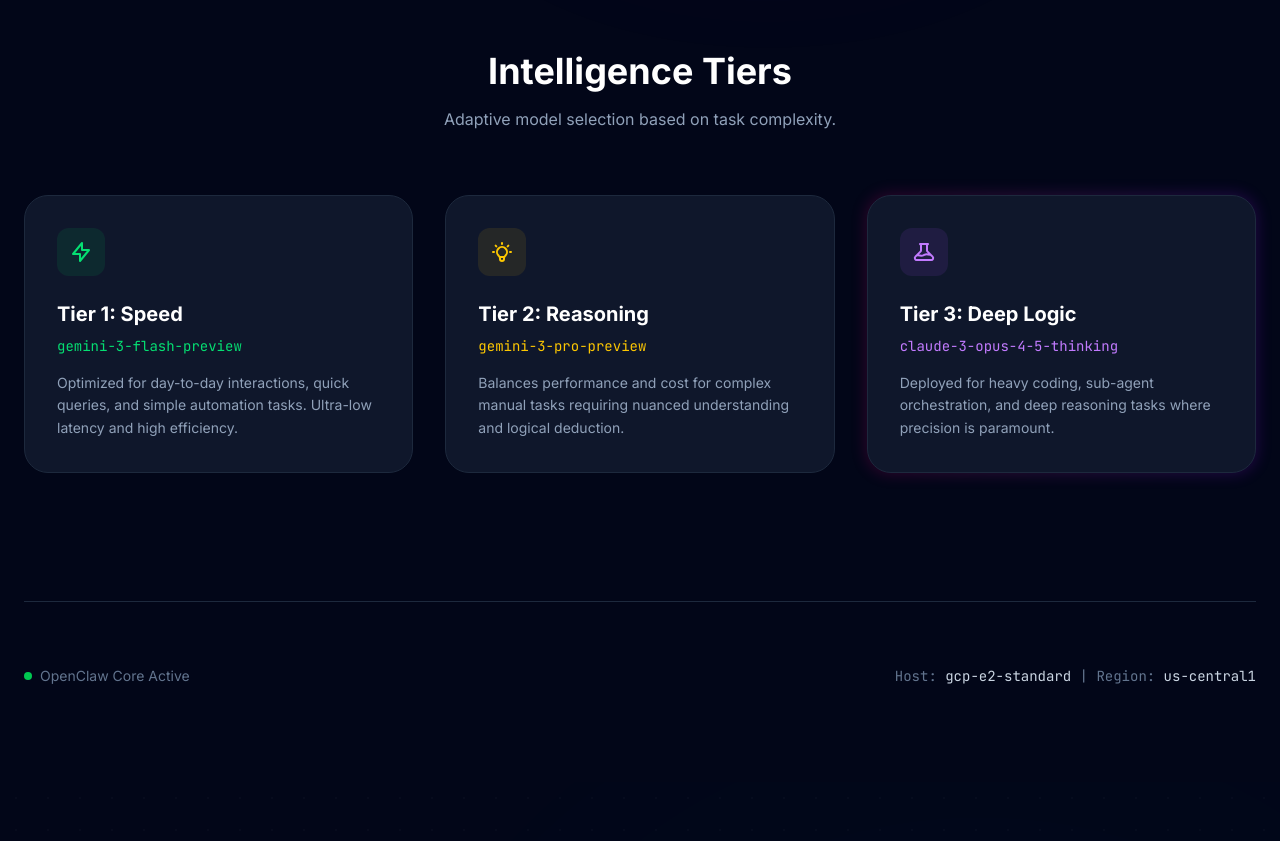
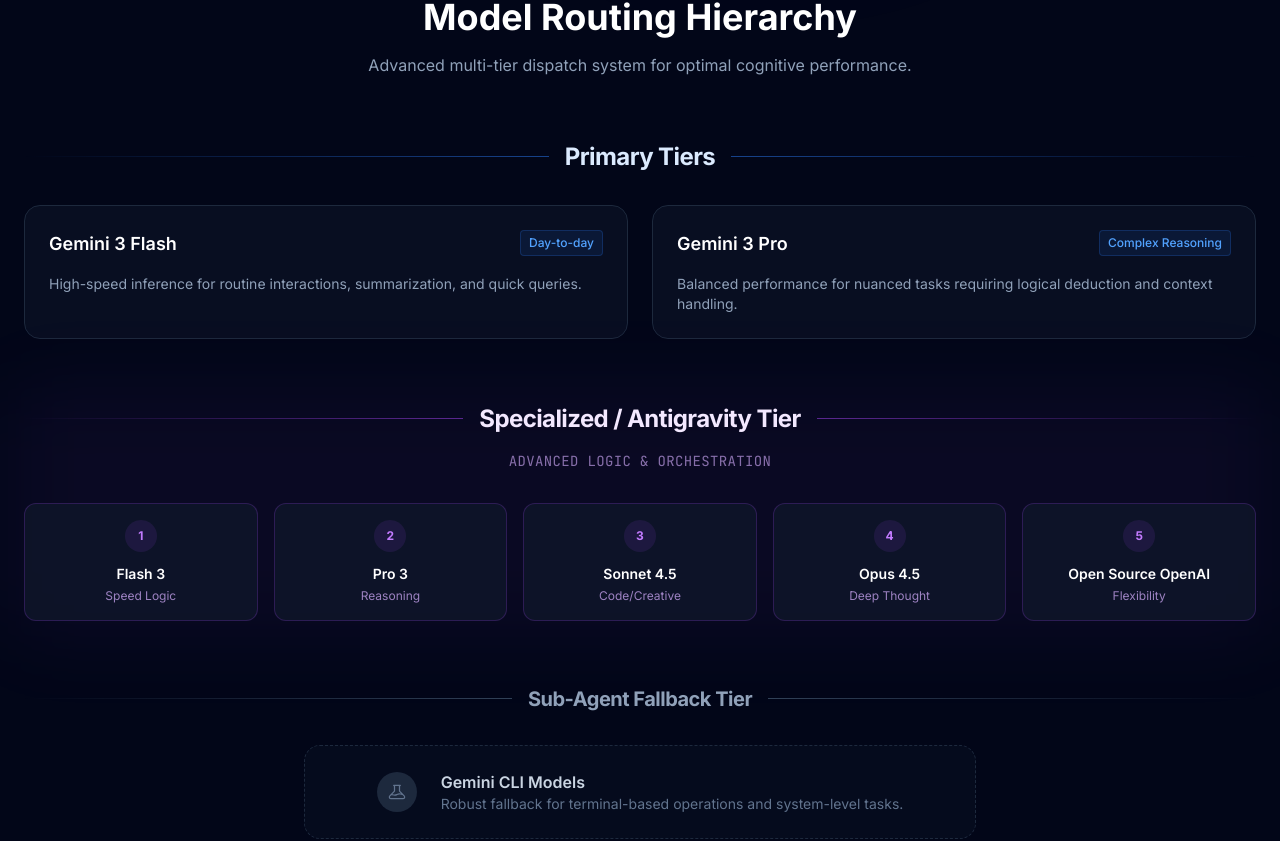
Before and after one commit to rwnm/wci-final, a Next.js app: page /openclaw-demo in a window 1280 px wide. Shown: the part 1003-1844 px from the top of the page. Built offline with nearby package versions, Linux system fonts and the light colour scheme.

Commit message:
refactor: update openclaw-demo with detailed model hierarchy and routing tiers

```diff
--- a/app/openclaw-demo/page.tsx
+++ b/app/openclaw-demo/page.tsx
@@ -9,19 +9,14 @@
 
       {/* Background Effects */}
       <div className="fixed inset-0 z-0 pointer-events-none">
-        <div className="absolute top-0 left-1/4 w-96 h-96 bg-blue-600/20 rounded-full blur-[128px] animate-pulse-glow" />
-        <div className="absolute bottom-0 right-1/4 w-96 h-96 bg-purple-600/20 rounded-full blur-[128px] animate-pulse-glow delay-1000" />
+        <div className="absolute top-0 left-1/4 w-96 h-96 bg-blue-600/10 rounded-full blur-[128px] animate-pulse-glow" />
+        <div className="absolute bottom-0 right-1/4 w-96 h-96 bg-purple-600/10 rounded-full blur-[128px] animate-pulse-glow delay-1000" />
       </div>
 
       <main className="relative z-10 max-w-7xl mx-auto px-6 py-24">
 
         {/* Hero Section */}
         <header className="mb-24 text-center animate-fade-in-up">
-          <div className="inline-block mb-4 px-4 py-1.5 rounded-full border border-slate-700 bg-slate-900/50 backdrop-blur-md">
-            <span className="bg-gradient-to-r from-blue-400 to-cyan-300 bg-clip-text text-transparent text-sm font-semibold tracking-wide uppercase">
-              System Status: Operational
-            </span>
-          </div>
           <h1 className="text-6xl md:text-8xl font-bold tracking-tight mb-8">
             <span className="text-white">OpenClaw</span>
             <span className="block mt-2 bg-gradient-to-r from-blue-500 via-cyan-400 to-purple-500 bg-clip-text text-transparent">
@@ -102,60 +97,92 @@
           </div>
         </section>
 
-        {/* Model Tier Grid */}
+        {/* Model Tier Hierarchy */}
         <section className="mb-32">
           <div className="text-center mb-16">
-            <h2 className="text-4xl font-bold mb-4">Intelligence Tiers</h2>
-            <p className="text-slate-400">Adaptive model selection based on task complexity.</p>
+            <h2 className="text-4xl font-bold mb-4">Model Routing Hierarchy</h2>
+            <p className="text-slate-400">Advanced multi-tier dispatch system for optimal cognitive performance.</p>
           </div>
 
-          <div className="grid grid-cols-1 md:grid-cols-3 gap-8">
+          <div className="space-y-16">
 
-            {/* Tier 1 */}
-            <div className="group relative p-8 rounded-3xl bg-slate-900 border border-slate-800 hover:border-green-500/50 transition-all duration-300 hover:-translate-y-2">
-              <div className="absolute inset-0 bg-green-500/5 opacity-0 group-hover:opacity-100 rounded-3xl transition-opacity duration-300" />
-              <div className="w-12 h-12 rounded-xl bg-green-500/10 flex items-center justify-center mb-6">
-                <svg className="w-6 h-6 text-green-400" fill="none" viewBox="0 0 24 24" stroke="currentColor">
-                  <path strokeLinecap="round" strokeLinejoin="round" strokeWidth={2} d="M13 10V3L4 14h7v7l9-11h-7z" />
-                </svg>
+            {/* Tier Group 1: Primary */}
+            <div className="relative">
+              <div className="flex items-center gap-4 mb-8">
+                <div className="h-px flex-1 bg-gradient-to-r from-transparent to-blue-500/50"></div>
+                <h3 className="text-2xl font-bold text-blue-100 tracking-tight">Primary Tiers</h3>
+                <div className="h-px flex-1 bg-gradient-to-l from-transparent to-blue-500/50"></div>
               </div>
-              <h3 className="text-xl font-bold text-white mb-2">Tier 1: Speed</h3>
-              <p className="text-sm text-green-400 font-mono mb-4">gemini-3-flash-preview</p>
-              <p className="text-slate-400 leading-relaxed text-sm">
-                Optimized for day-to-day interactions, quick queries, and simple automation tasks. Ultra-low latency and high efficiency.
-              </p>
+
+              <div className="grid grid-cols-1 md:grid-cols-2 gap-6">
+                {/* Gemini 3 Flash */}
+                <div className="group p-6 rounded-2xl bg-slate-900/50 border border-slate-800 hover:border-blue-500/50 transition-all duration-300 hover:bg-slate-900 hover:shadow-lg hover:shadow-blue-500/10">
+                  <div className="flex justify-between items-start mb-4">
+                    <h4 className="text-lg font-semibold text-white group-hover:text-blue-400 transition-colors">Gemini 3 Flash</h4>
+                    <span className="px-2 py-1 rounded text-xs font-medium bg-blue-500/10 text-blue-400 border border-blue-500/20">Day-to-day</span>
+                  </div>
+                  <p className="text-sm text-slate-400">High-speed inference for routine interactions, summarization, and quick queries.</p>
+                </div>
+
+                {/* Gemini 3 Pro */}
+                <div className="group p-6 rounded-2xl bg-slate-900/50 border border-slate-800 hover:border-blue-500/50 transition-all duration-300 hover:bg-slate-900 hover:shadow-lg hover:shadow-blue-500/10">
+                  <div className="flex justify-between items-start mb-4">
+                    <h4 className="text-lg font-semibold text-white group-hover:text-blue-400 transition-colors">Gemini 3 Pro</h4>
+                    <span className="px-2 py-1 rounded text-xs font-medium bg-blue-500/10 text-blue-400 border border-blue-500/20">Complex Reasoning</span>
+                  </div>
+                  <p className="text-sm text-slate-400">Balanced performance for nuanced tasks requiring logical deduction and context handling.</p>
+                </div>
+              </div>
             </div>
 
-            {/* Tier 2 */}
-            <div className="group relative p-8 rounded-3xl bg-slate-900 border border-slate-800 hover:border-yellow-500/50 transition-all duration-300 hover:-translate-y-2">
-              <div className="absolute inset-0 bg-yellow-500/5 opacity-0 group-hover:opacity-100 rounded-3xl transition-opacity duration-300" />
-              <div className="w-12 h-12 rounded-xl bg-yellow-500/10 flex items-center justify-center mb-6">
-                <svg className="w-6 h-6 text-yellow-400" fill="none" viewBox="0 0 24 24" stroke="currentColor">
-                  <path strokeLinecap="round" strokeLinejoin="round" strokeWidth={2} d="M9.663 17h4.673M12 3v1m6.364 1.636l-.707.707M21 12h-1M4 12H3m3.343-5.657l-.707-.707m2.828 9.9a5 5 0 117.072 0l-.548.547A3.374 3.374 0 0014 18.469V19a2 2 0 11-4 0v-.531c0-.895-.356-1.754-.988-2.386l-.548-.547z" />
-                </svg>
+            {/* Tier Group 2: Specialized / Antigravity */}
+            <div className="relative">
+              <div className="absolute inset-0 bg-purple-500/5 rounded-3xl -m-4 blur-2xl pointer-events-none"></div>
+              <div className="flex items-center gap-4 mb-8 relative z-10">
+                <div className="h-px flex-1 bg-gradient-to-r from-transparent to-purple-500/50"></div>
+                <h3 className="text-2xl font-bold text-purple-100 tracking-tight">Specialized / Antigravity Tier</h3>
+                <div className="h-px flex-1 bg-gradient-to-l from-transparent to-purple-500/50"></div>
               </div>
-              <h3 className="text-xl font-bold text-white mb-2">Tier 2: Reasoning</h3>
-              <p className="text-sm text-yellow-400 font-mono mb-4">gemini-3-pro-preview</p>
-              <p className="text-slate-400 leading-relaxed text-sm">
-                Balances performance and cost for complex manual tasks requiring nuanced understanding and logical deduction.
-              </p>
+              <p className="text-center text-purple-300/60 mb-8 -mt-4 text-sm font-mono tracking-wide relative z-10">ADVANCED LOGIC & ORCHESTRATION</p>
+
+              <div className="grid grid-cols-1 md:grid-cols-2 lg:grid-cols-5 gap-4 relative z-10">
+                {[
+                  { name: "Flash 3", role: "Speed Logic" },
+                  { name: "Pro 3", role: "Reasoning" },
+                  { name: "Sonnet 4.5", role: "Code/Creative" },
+                  { name: "Opus 4.5", role: "Deep Thought" },
+                  { name: "Open Source OpenAI", role: "Flexibility" }
+                ].map((model, i) => (
+                  <div key={i} className="group p-4 rounded-xl bg-slate-900/80 border border-purple-500/20 hover:border-purple-500 hover:bg-slate-900 transition-all duration-300 flex flex-col items-center text-center">
+                    <div className="w-8 h-8 rounded-full bg-purple-500/10 flex items-center justify-center mb-3 group-hover:scale-110 transition-transform">
+                      <span className="text-xs text-purple-400 font-bold">{i + 1}</span>
+                    </div>
+                    <h4 className="text-sm font-semibold text-white mb-1">{model.name}</h4>
+                    <p className="text-xs text-purple-300/70">{model.role}</p>
+                  </div>
+                ))}
+              </div>
             </div>
 
-            {/* Tier 3 */}
-            <div className="group relative p-8 rounded-3xl bg-slate-900 border border-slate-800 hover:border-purple-500/50 transition-all duration-300 hover:-translate-y-2">
-              <div className="absolute inset-0 bg-purple-500/5 opacity-0 group-hover:opacity-100 rounded-3xl transition-opacity duration-300" />
-              <div className="absolute -inset-0.5 bg-gradient-to-r from-pink-600 to-purple-600 rounded-3xl opacity-20 group-hover:opacity-40 blur transition duration-300 -z-10" />
+            {/* Tier Group 3: Sub-Agent Fallback */}
+            <div className="relative">
+              <div className="flex items-center gap-4 mb-8">
+                <div className="h-px flex-1 bg-gradient-to-r from-transparent to-slate-700"></div>
+                <h3 className="text-xl font-bold text-slate-400 tracking-tight">Sub-Agent Fallback Tier</h3>
+                <div className="h-px flex-1 bg-gradient-to-l from-transparent to-slate-700"></div>
+              </div>
 
-              <div className="w-12 h-12 rounded-xl bg-purple-500/10 flex items-center justify-center mb-6">
-                <svg className="w-6 h-6 text-purple-400" fill="none" viewBox="0 0 24 24" stroke="currentColor">
-                  <path strokeLinecap="round" strokeLinejoin="round" strokeWidth={2} d="M19.428 15.428a2 2 0 00-1.022-.547l-2.387-.477a6 6 0 00-3.86.517l-.318.158a6 6 0 01-3.86.517L6.05 15.21a2 2 0 00-1.806.547M8 4h8l-1 1v5.172a2 2 0 00.586 1.414l5 5c1.26 1.26.367 3.414-1.415 3.414H4.828c-1.782 0-2.674-2.154-1.414-3.414l5-5A2 2 0 009 10.172V5L8 4z" />
-                </svg>
+              <div className="max-w-2xl mx-auto p-6 rounded-2xl bg-slate-900/30 border border-slate-800 border-dashed flex items-center gap-6 justify-center hover:border-slate-600 transition-colors">
+                <div className="w-10 h-10 rounded-full bg-slate-800 flex items-center justify-center shrink-0">
+                   <svg className="w-5 h-5 text-slate-500" fill="none" viewBox="0 0 24 24" stroke="currentColor">
+                    <path strokeLinecap="round" strokeLinejoin="round" strokeWidth={1.5} d="M19.428 15.428a2 2 0 00-1.022-.547l-2.387-.477a6 6 0 00-3.86.517l-.318.158a6 6 0 01-3.86.517L6.05 15.21a2 2 0 00-1.806.547M8 4h8l-1 1v5.172a2 2 0 00.586 1.414l5 5c1.26 1.26.367 3.414-1.415 3.414H4.828c-1.782 0-2.674-2.154-1.414-3.414l5-5A2 2 0 009 10.172V5L8 4z" />
+                  </svg>
+                </div>
+                <div className="text-left">
+                  <h4 className="text-base font-semibold text-slate-300">Gemini CLI Models</h4>
+                  <p className="text-sm text-slate-500">Robust fallback for terminal-based operations and system-level tasks.</p>
+                </div>
               </div>
-              <h3 className="text-xl font-bold text-white mb-2">Tier 3: Deep Logic</h3>
-              <p className="text-sm text-purple-400 font-mono mb-4 break-words">claude-3-opus-4-5-thinking</p>
-              <p className="text-slate-400 leading-relaxed text-sm">
-                Deployed for heavy coding, sub-agent orchestration, and deep reasoning tasks where precision is paramount.
-              </p>
             </div>
 
           </div>
```
